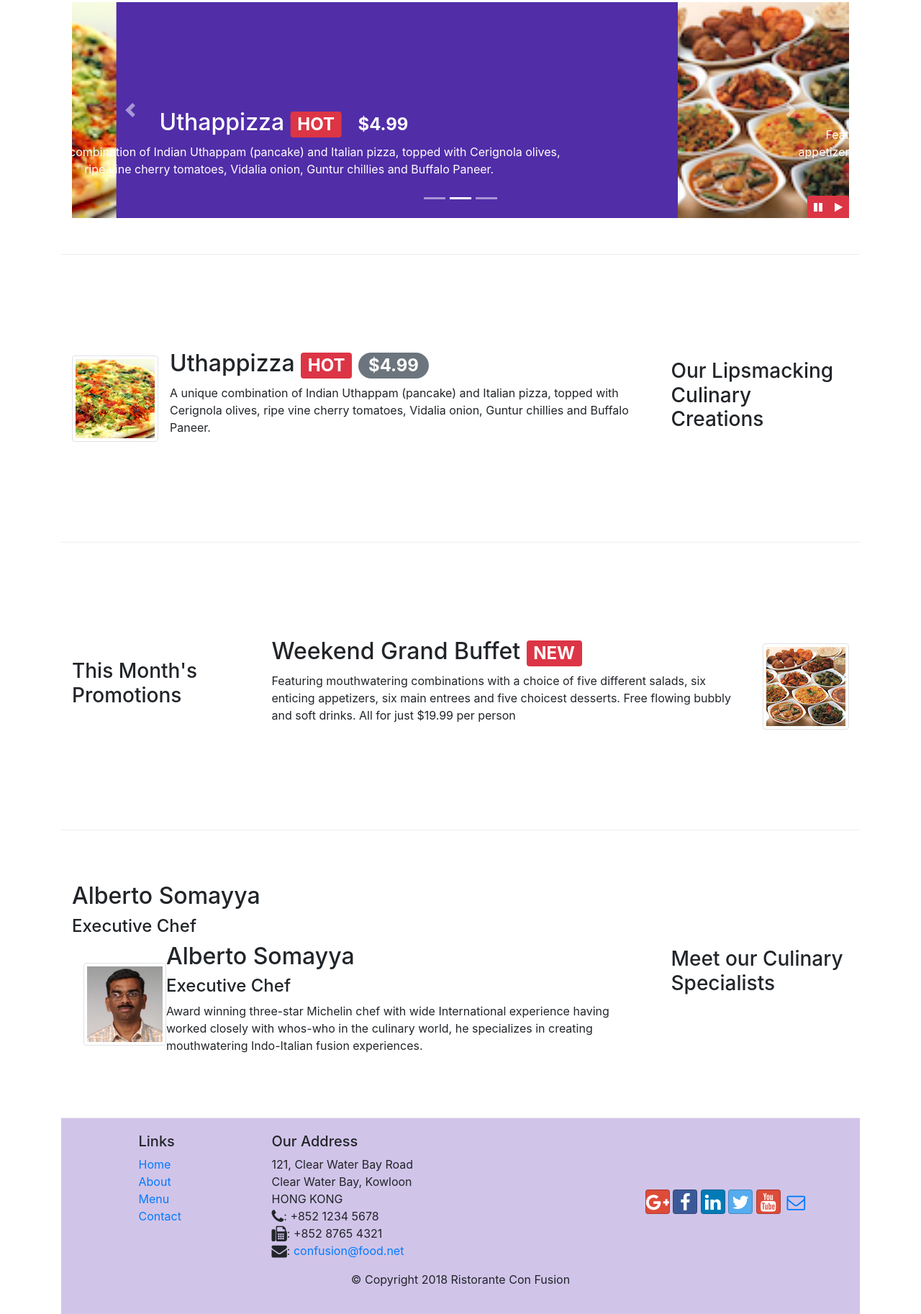
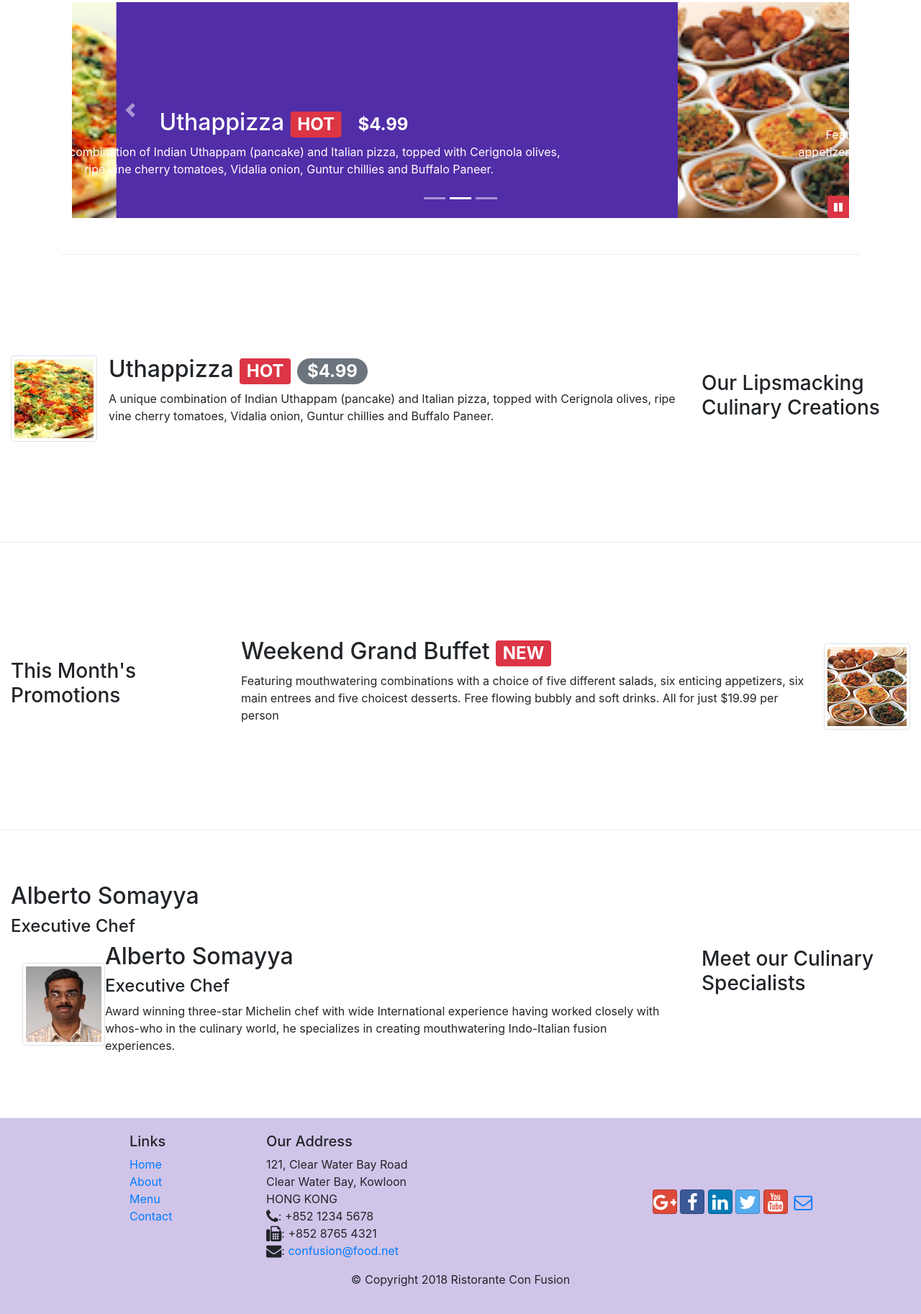
Before and after one commit to OlhaTereshchuk/conFusion, a website: page index.html in a window 1280 px wide. Shown: the part 381-2207 px from the top of the page at 72% size. Drawn offline with nearby package versions, Linux system fonts and the light colour scheme.

Commit message:
More Bootstrap JQuery

```diff
--- a/index.html
+++ b/index.html
@@ -236,12 +236,8 @@
                         <span class="carousel-control-next-icon"></span>
                     </a>
 
-					<div class="btn-group" id="carouselButton">
-                    <button class="btn btn-danger btn-sm" id="carousel-pause">
-                	    <span class="fa fa-pause"></span>
-                    </button>
-                    <button class="btn btn-danger btn-sm" id="carousel-play">
-                	    <span class="fa fa-play"></span>
+					<button class="btn btn-danger btn-sm" id="carouselButton">
+                        <span id="carousel-button-icon" class="fa fa-pause"></span>
                     </button>
 
                 </div>
@@ -367,15 +363,18 @@
     <script src="node_modules/popper.js/dist/umd/popper.min.js"></script>
     <script src="node_modules/bootstrap/dist/js/bootstrap.min.js"></script>
 	<script>
-        $(document).ready(function(){
-            $("#mycarousel").carousel( { interval: 2000 } );
-            $("#carousel-pause").click(function(){
-                $("#mycarousel").carousel('pause');
+        $("#carouselButton").click(function(){
+                if ($("#carouselButton").children("span").hasClass('fa-pause')) {
+                    $("#mycarousel").carousel('pause');
+                    $("#carouselButton").children("span").removeClass('fa-pause');
+                    $("#carouselButton").children("span").addClass('fa-play');
+                }
+                else if ($("#carouselButton").children("span").hasClass('fa-play')){
+                    $("#mycarousel").carousel('cycle');
+                    $("#carouselButton").children("span").removeClass('fa-play');
+                    $("#carouselButton").children("span").addClass('fa-pause');
+                }
             });
-            $("#carousel-play").click(function(){
-                $("#mycarousel").carousel('cycle');
-            });
-        });
     </script>
 </body>
 
```
